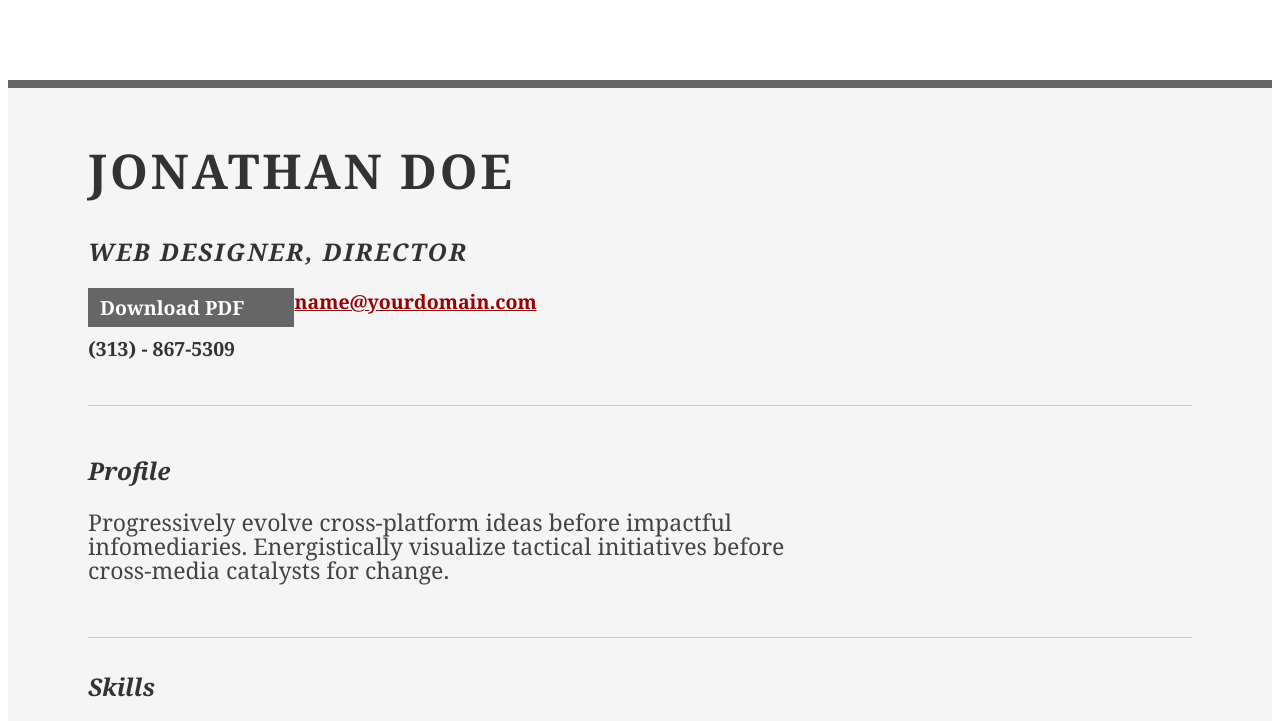
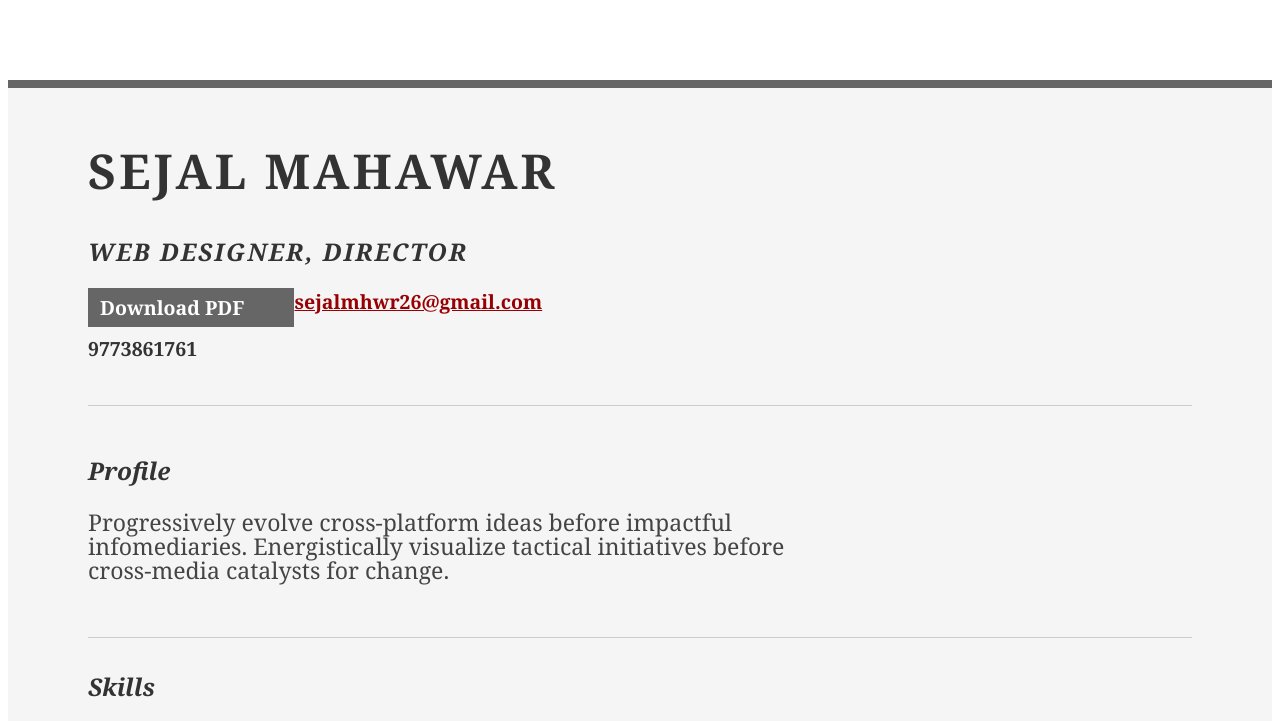
Before and after one commit to sej2602/sej, a plain HTML site: page index.html in a window 1280 px wide. Shown: the top 721 px of the page. Drawn offline with Linux system fonts and the light colour scheme; a small style sheet from the web is missing.

Commit message:
Update index.html

```diff
--- a/index.html
+++ b/index.html
@@ -2,7 +2,7 @@
 <html>
 <head>
 
-	<title>Jonathan Doe | Web Designer, Director | name@yourdomain.com</title>
+	<title>Sejal Mahawar | Web Designer, Director | name@yourdomain.com</title>
 	<meta http-equiv="content-type" content="text/html; charset=utf-8" />
 
 	<meta name="keywords" content="" />
@@ -20,15 +20,15 @@
 		<div id="hd">
 			<div class="yui-gc">
 				<div class="yui-u first">
-					<h1>Jonathan Doe</h1>
+					<h1>Sejal Mahawar</h1>
 					<h2>Web Designer, Director</h2>
 				</div>
 
 				<div class="yui-u">
 					<div class="contact-info">
 						<h3><a id="pdf" href="#">Download PDF</a></h3>
-						<h3><a href="mailto:name@yourdomain.com">name@yourdomain.com</a></h3>
-						<h3>(313) - 867-5309</h3>
+						<h3><a href="mailto:sejalmhwr26@gmail.com">sejalmhwr26@gmail.com</a></h3>
+						<h3>9773861761</h3>
 					</div><!--// .contact-info -->
 				</div>
 			</div><!--// .yui-gc -->
@@ -154,7 +154,7 @@
 		</div><!--// bd -->
 
 		<div id="ft">
-			<p>Jonathan Doe &mdash; <a href="mailto:name@yourdomain.com">name@yourdomain.com</a> &mdash; (313) - 867-5309</p>
+			<p>Sejal Mahawar &mdash; <a href="sejalmhwr26@gmail.com">sejalmhwr26@gmail.com</a> &mdash; 9773861761</p>
 		</div><!--// footer -->
 
 	</div><!-- // inner -->
```
